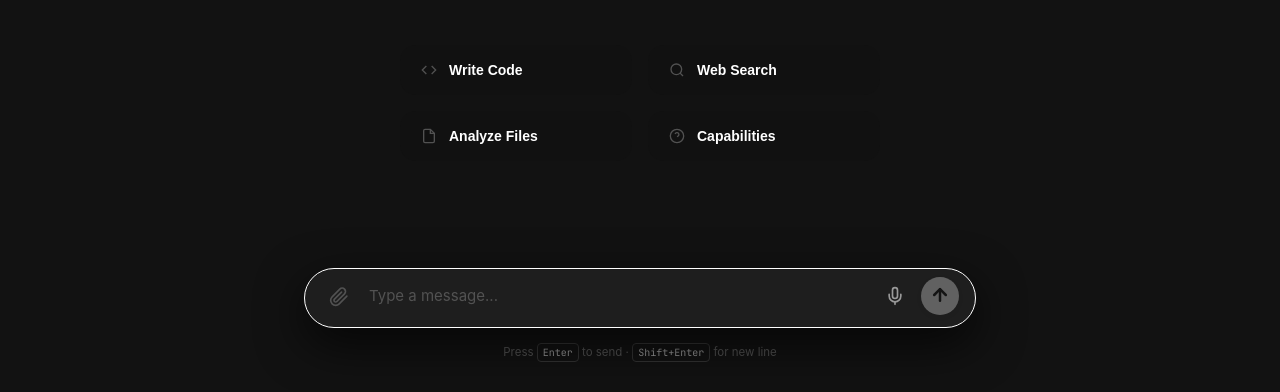
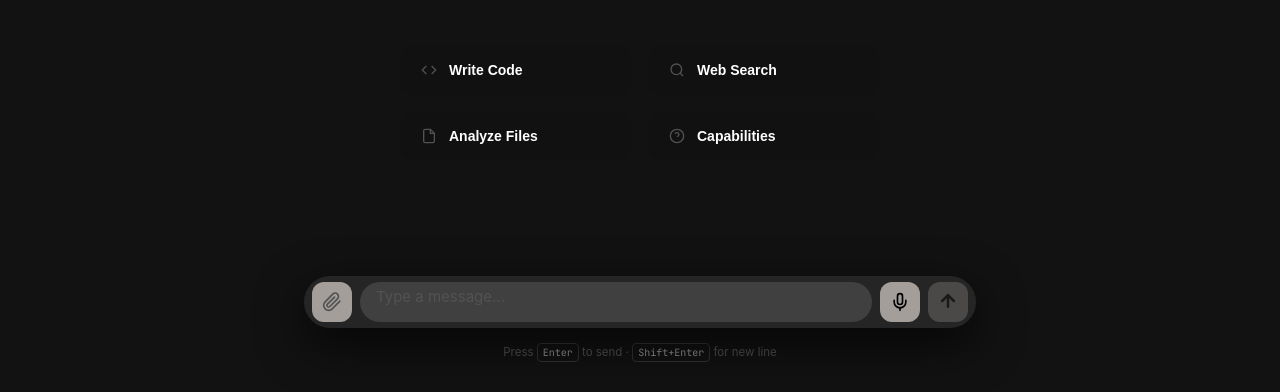
Before and after one commit to dharsahan/ProjectYolo, an Electron app: page desktop/renderer/index.html in a window 1280 px wide. Shown: the part 408-800 px from the top of the page. Drawn offline with nearby package versions, Linux system fonts and the light colour scheme; no server answers; a web font is replaced by a local one.

Commit message:
style(desktop): redesign textbar to match new pill-shaped aesthetic

```diff
--- a/desktop/renderer/styles.css
+++ b/desktop/renderer/styles.css
@@ -432,11 +432,11 @@ body {
 .input-wrapper.floating-input {
   display: flex;
   align-items: center;
-  gap: 12px;
+  gap: 8px;
   background: var(--bg-surface);
   border: 1px solid var(--border);
-  border-radius: 32px;
-  padding: 8px 16px;
+  border-radius: 9999px;
+  padding: 6px 8px;
   position: relative;
   box-shadow: 0 12px 40px rgba(0,0,0,0.1);
   width: 80%;
@@ -444,7 +444,8 @@ body {
 }
 
 [data-theme="dark"] .input-wrapper.floating-input {
-  background: #1e1e1e;
+  background: #252525;
+  border: none;
   box-shadow: 0 8px 32px rgba(0,0,0,0.4);
 }
 
@@ -471,12 +472,12 @@ body {
 }
 
 .input-icon-btn {
-  width: 36px;
-  height: 36px;
+  width: 40px;
+  height: 40px;
   border: none;
-  background: transparent;
-  color: var(--text-muted);
-  border-radius: 50%;
+  background: #a39e9a;
+  color: #000000;
+  border-radius: 12px;
   cursor: pointer;
   display: flex;
   align-items: center;
@@ -486,16 +487,16 @@ body {
 }
 
 .input-icon-btn:hover {
-  background: var(--bg-surface-hover);
-  color: var(--text-primary);
+  background: #b5b0ad;
+  color: #000000;
 }
 
 .voice-btn {
-  color: var(--text-secondary);
+  color: #000000;
 }
 
 .voice-btn.recording {
-  color: #ff4b4b;
+  color: #ff0000;
   animation: pulseColor 1.5s infinite;
 }
 
@@ -535,19 +536,19 @@ body {
 
 .custom-send-btn {
   will-change: transform, background-color;
-  width: 38px;
-  height: 38px;
-  min-width: 38px;
+  width: 40px;
+  height: 40px;
+  min-width: 40px;
   border: none;
-  border-radius: 50%;
-  background: var(--text-primary);
-  color: var(--bg-primary);
+  border-radius: 12px;
+  background: #a39e9a;
+  color: #000000;
   cursor: pointer;
   display: flex;
   align-items: center;
   justify-content: center;
   transition: all 0.3s cubic-bezier(0.34, 1.56, 0.64, 1);
-  box-shadow: 0 2px 8px rgba(0,0,0,0.1);
+  box-shadow: none;
   padding: 0;
   position: relative;
   z-index: 10;
@@ -561,7 +562,7 @@ body {
 
 [data-theme="dark"] .custom-send-btn {
   will-change: transform, background-color;
-  background: #ffffff; /* Brighter send button in dark mode */
+  background: #a39e9a;
   color: #000000;
 }
 
@@ -1392,16 +1393,24 @@ body::before {
   flex: 1;
   display: flex;
   flex-direction: column;
+  justify-content: center;
   min-width: 0;
+  background: var(--bg-primary);
+  border-radius: 9999px;
+  padding: 0 16px;
+  height: 40px;
+}
+
+[data-theme="dark"] .input-center-stack {
+  background: #404040;
 }
 
 .input-wrapper.floating-input {
-  align-items: flex-end; /* Align buttons to the bottom of the stack */
-  padding-bottom: 12px;
+  /* Removed duplicate align-items and padding-bottom */
 }
 
 #message-input {
-  padding: 8px 0;
+  /* Removed duplicate padding */
 }
 
 .attachment-chips {
```
